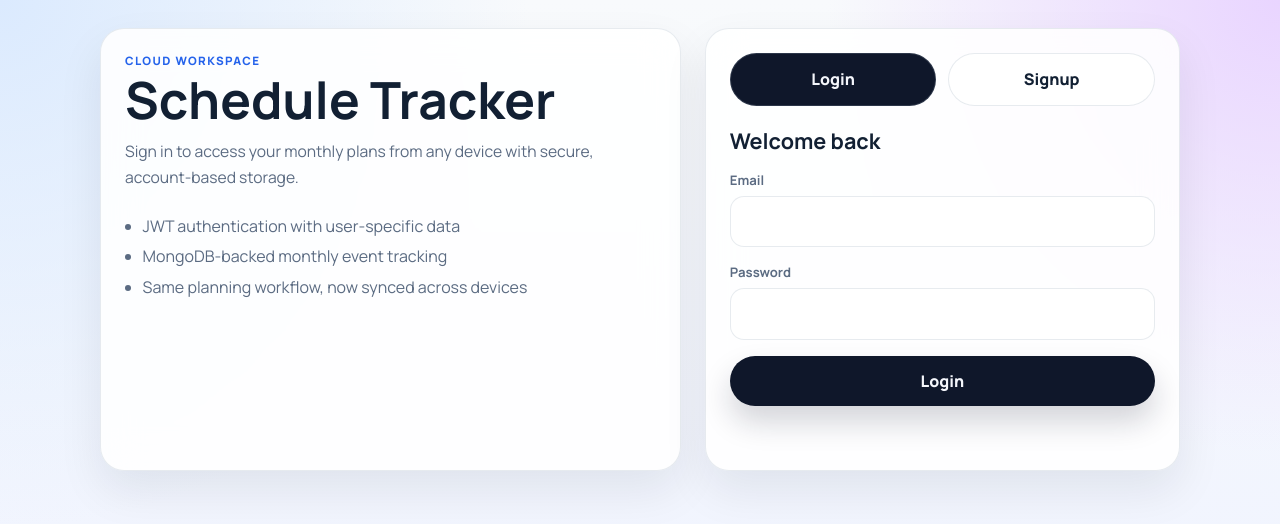
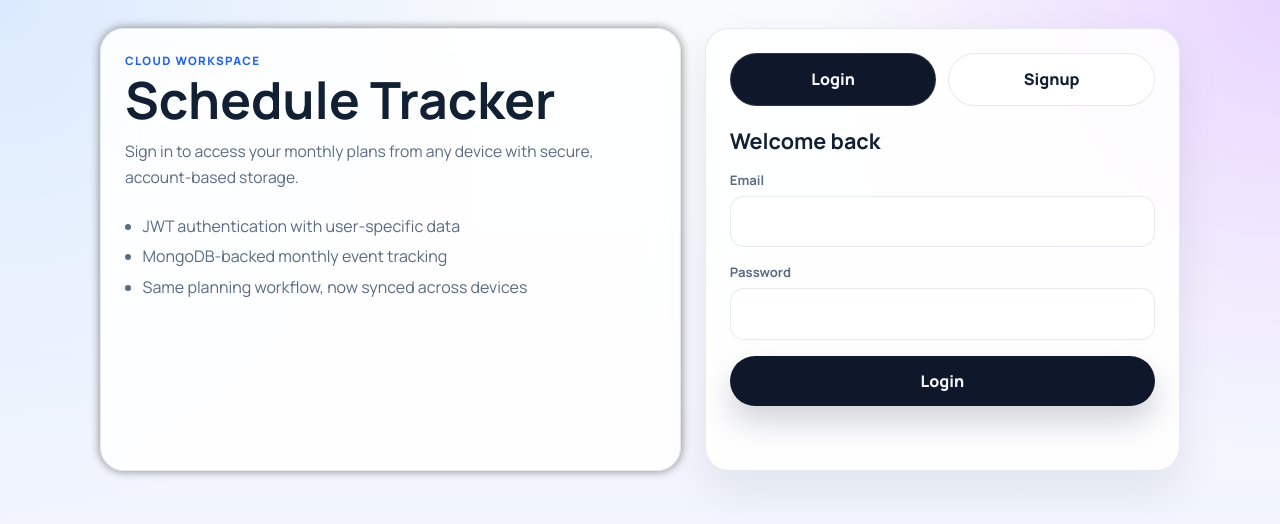
Before and after one commit to piyushNegiDev/Schedule-Tracker, a plain HTML site: page index.html in a window 1280 px wide. In both pictures the pointer is over the element 390 px from the left and 249 px from the top of the page. Drawn offline with nearby package versions, Linux system fonts and the light colour scheme.

Commit message:
UI Changes

```diff
--- a/client/style.css
+++ b/client/style.css
@@ -19,6 +19,7 @@
   --success: #059669;
   --danger: #dc2626;
   --shadow: 0 20px 45px rgba(15, 23, 42, 0.08);
+  --hover-shadow: 0px 0px 10px gray;
   --radius-lg: 24px;
   --radius-md: 18px;
   --radius-sm: 14px;
@@ -110,6 +111,9 @@ input {
   border: 1px solid var(--border);
   border-radius: var(--radius-lg);
   box-shadow: var(--shadow);
+}
+.card:hover {
+  box-shadow: var(--hover-shadow);
 }
 
 .auth-shell {
```
Also changed, not shown: 1 other file.
